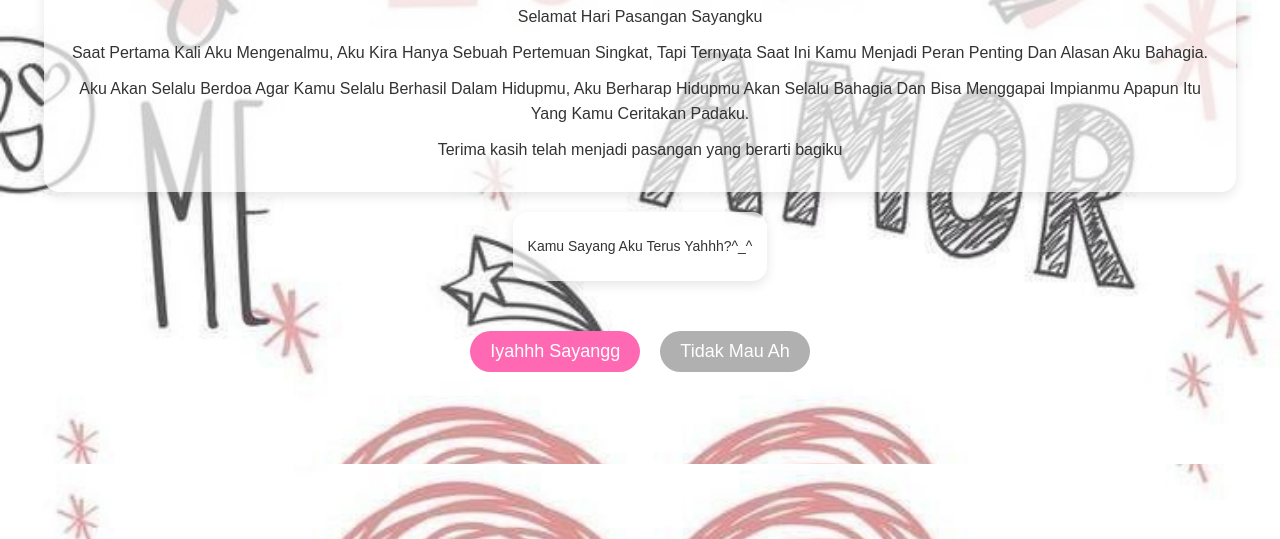
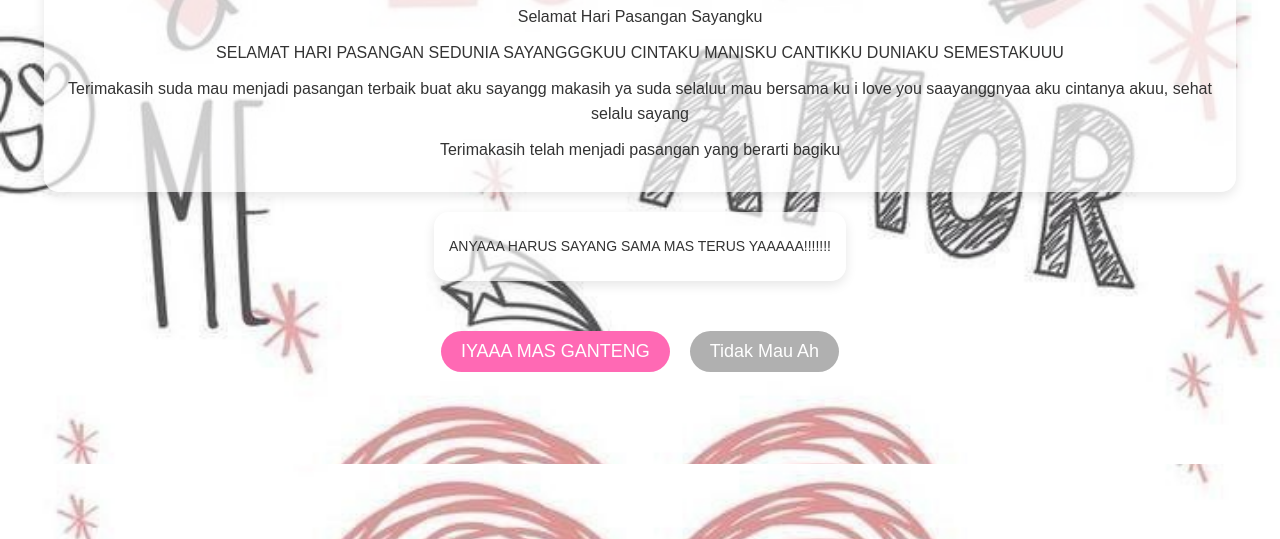
Before and after one commit to anyaacantik/anya, a plain HTML site: page Utama.html in a window 1280 px wide. Shown: the part 411-950 px from the top of the page. Drawn offline with Linux system fonts and the light colour scheme.

Commit message:
Add files via upload

```diff
--- a/Utama.html
+++ b/Utama.html
@@ -121,17 +121,17 @@
 
     <div class="message">
         <p>Selamat Hari Pasangan Sayangku</p>
-        <p>Saat Pertama Kali Aku Mengenalmu, Aku Kira Hanya Sebuah Pertemuan Singkat, Tapi Ternyata Saat Ini Kamu Menjadi Peran Penting Dan Alasan Aku Bahagia.</p>
-        <p>Aku Akan Selalu Berdoa Agar Kamu Selalu Berhasil Dalam Hidupmu, Aku Berharap Hidupmu Akan Selalu Bahagia Dan Bisa Menggapai Impianmu Apapun Itu Yang Kamu Ceritakan Padaku.</p>
-        <p>Terima kasih telah menjadi pasangan yang berarti bagiku</p>
+        <p>SELAMAT HARI PASANGAN SEDUNIA SAYANGGGKUU CINTAKU MANISKU CANTIKKU DUNIAKU SEMESTAKUUU </p>
+        <p>Terimakasih suda mau menjadi pasangan terbaik buat aku sayangg makasih ya suda selaluu mau bersama ku i love you saayanggnyaa aku cintanya akuu, sehat selalu sayang</p>
+        <p>Terimakasih telah menjadi pasangan yang berarti bagiku</p>
     </div>
 
     <div class="message-2">
-        <p>Kamu Sayang Aku Terus Yahhh?^_^</p>
+        <p>ANYAAA HARUS SAYANG SAMA MAS TERUS YAAAAA!!!!!!! </p>
     </div>
 
     <div class="button-row">
-        <a href="https://wa.me/6288210982908?text=Terimakasih" class="next-button">Iyahhh Sayangg</a>
+        <a href="https://wa.me/6281325287768?text=Terimakasih" class="next-button">IYAAA MAS GANTENG</a>
         <a href="No.html" class="no-button">Tidak Mau Ah</a>
     </div>
 
```
